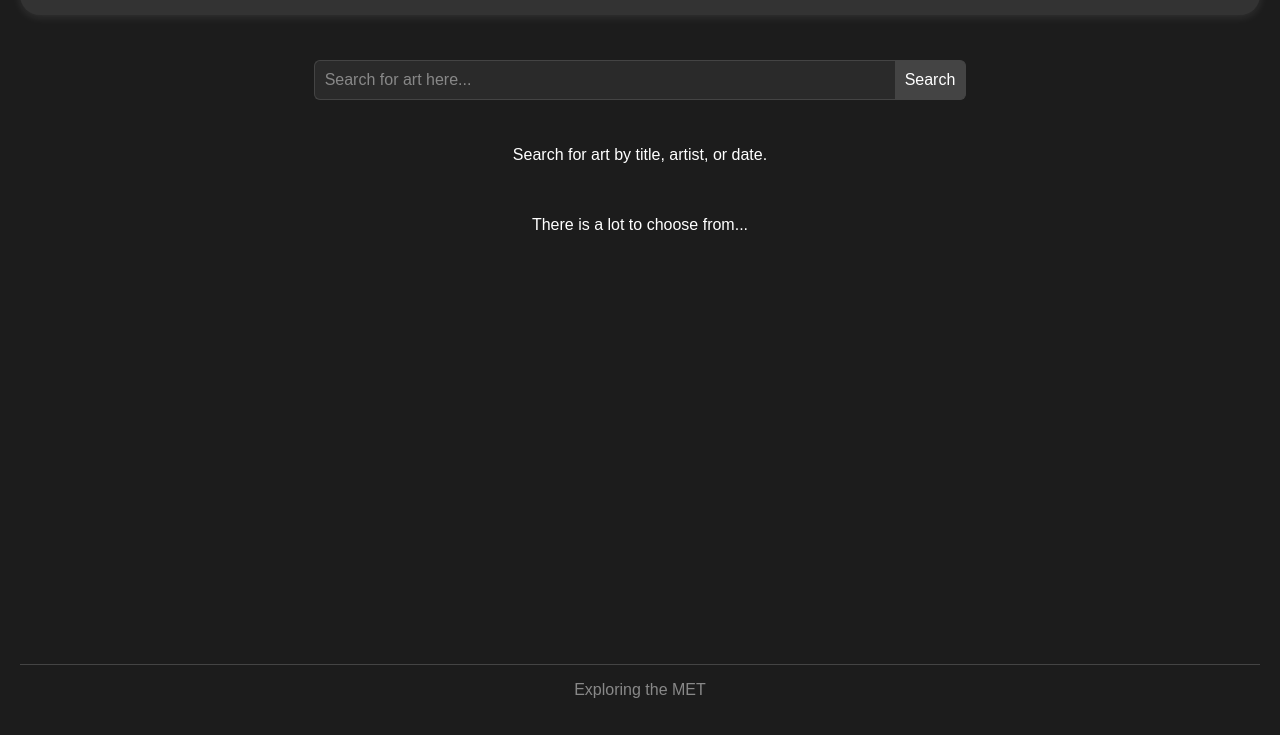
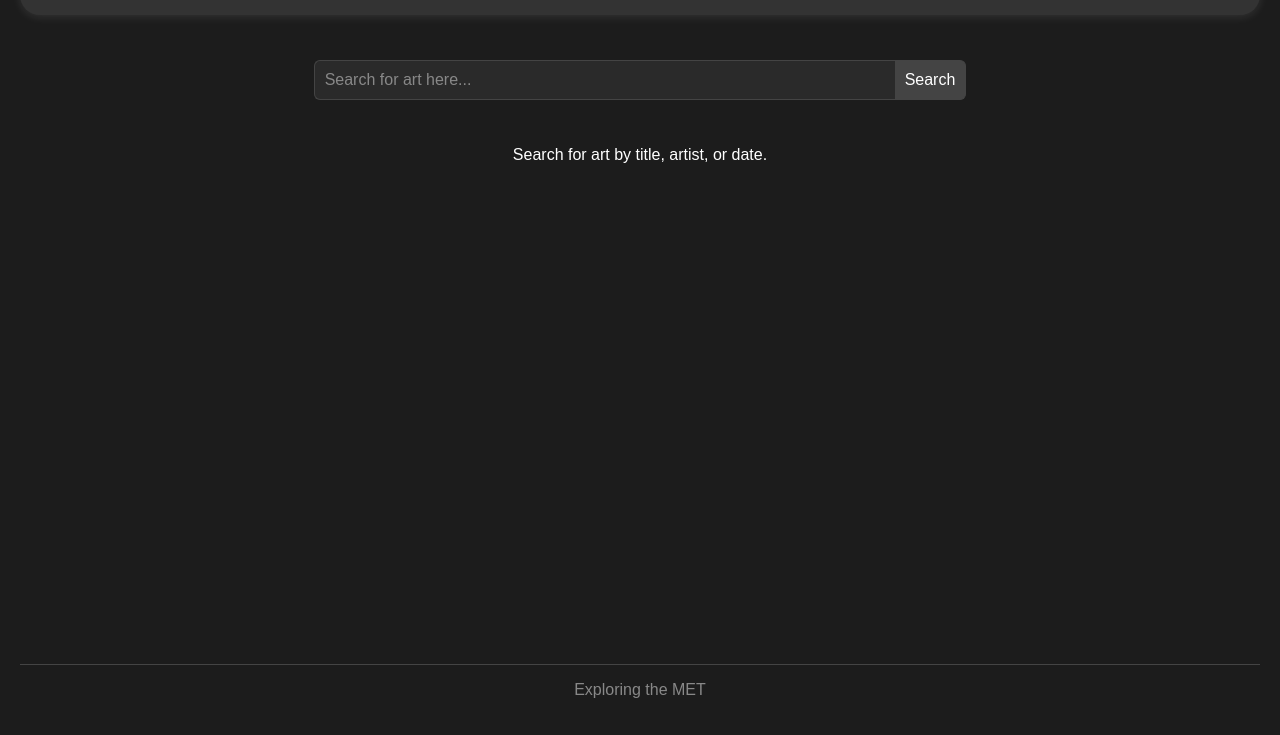
Before and after one commit to nickgriff99/api-project, a plain HTML site: page index.html in a window 1280 px wide. Shown: the part 105-840 px from the top of the page. Drawn offline with Linux system fonts and the light colour scheme.

Commit message:
removed p tag in #results

```diff
--- a/index.html
+++ b/index.html
@@ -24,7 +24,6 @@
       </div>
       <div id="results">
         <p>Search for art by title, artist, or date.</p>
-        <p>There is a lot to choose from...</p>
       </div>
     </div>
 
```
